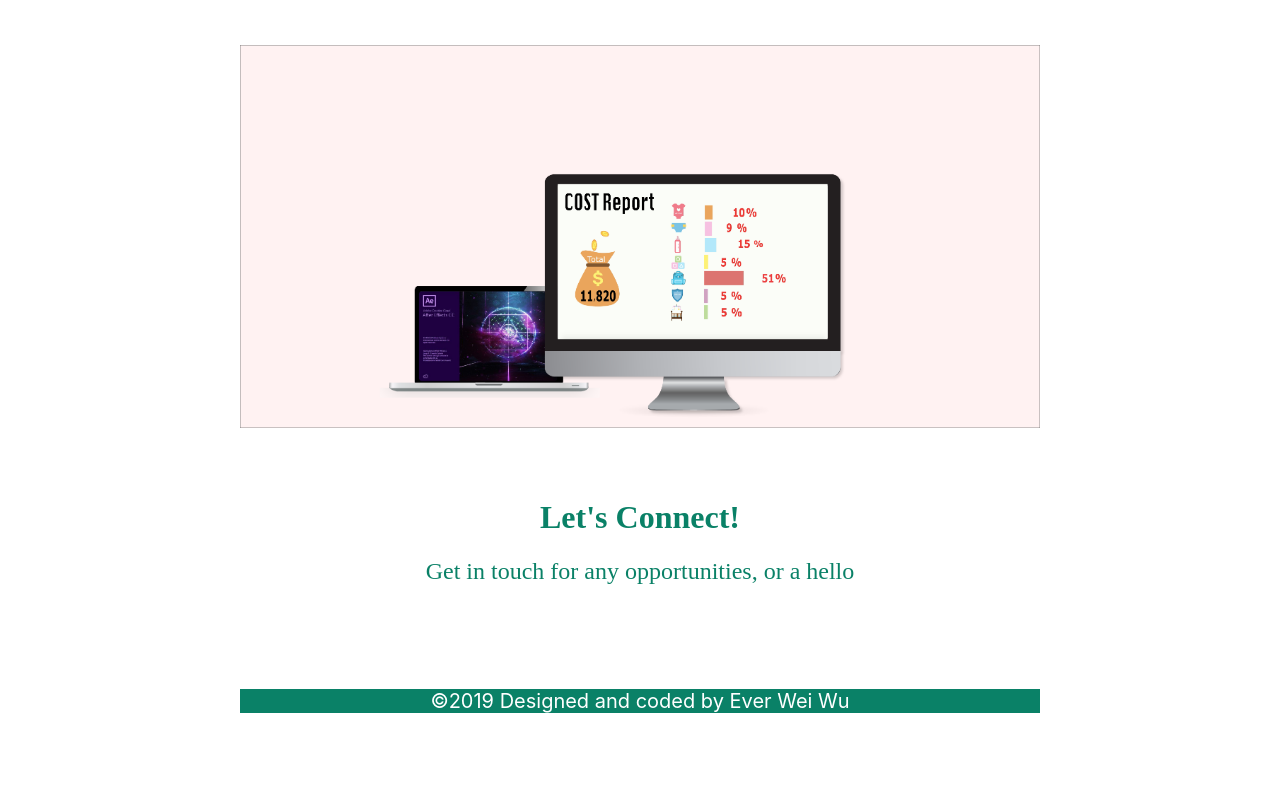
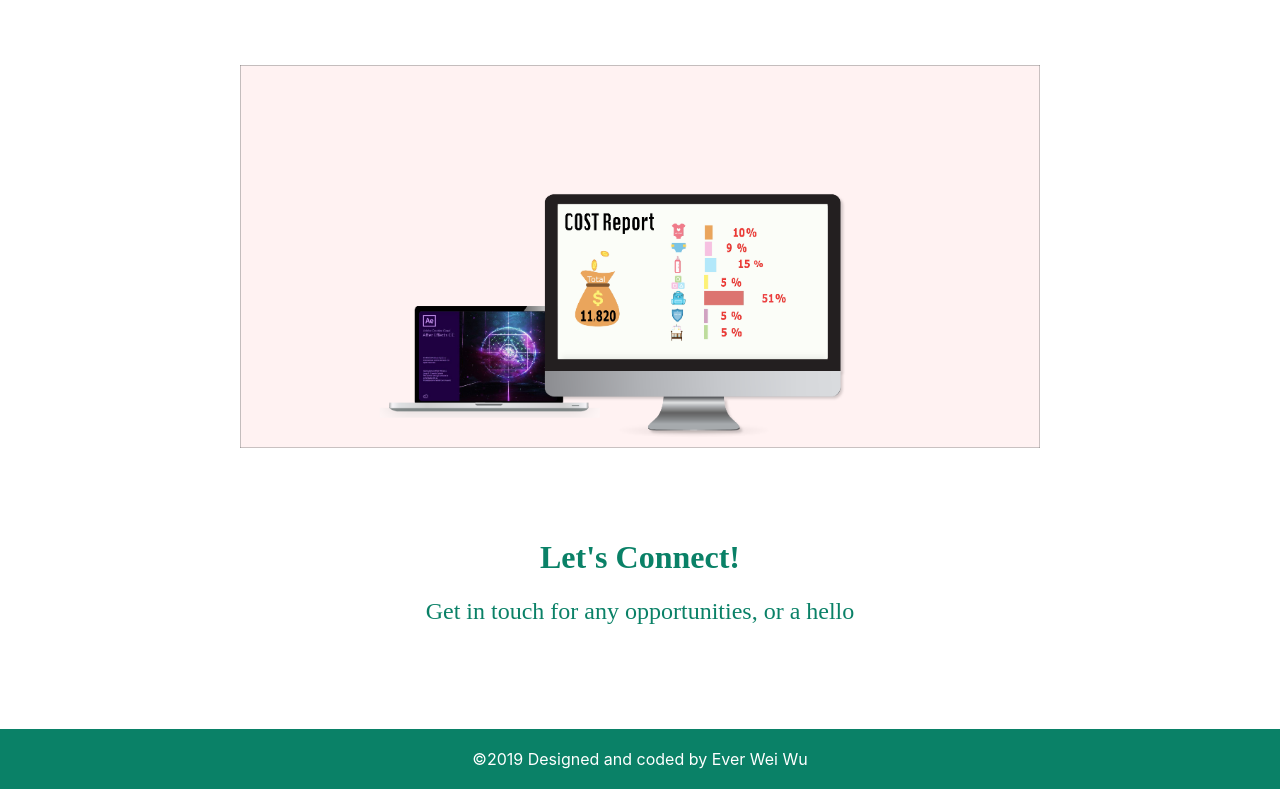
Before and after one commit to richardshi/ever-portfolio-react, a React (Create React App) app: page / in a window 1280 px wide. Shown: the part 1768-2557 px from the top of the page. Before the commit the page ends 2481 px from the top, so only its background shows below. Built offline with nearby package versions, Linux system fonts and the light colour scheme; a web font is replaced by a local one.

Commit message:
landing page hover effect

```diff
--- a/src/assets/sass/components/PublicFooter.scss
+++ b/src/assets/sass/components/PublicFooter.scss
@@ -1,8 +1,13 @@
 .Public__Footer{
     width: 100%;
+    height: 60px;
     color: white;
     background-color: #0a8167;
     text-align: center;
     vertical-align: center;
-    font-size: 1.25em;
+
+    .Public__Footer-Context{
+        padding-top: 20px;
+        font-size: 16px;
+    }
 }
--- a/src/components/PublicFooter/PublicFooter.jsx
+++ b/src/components/PublicFooter/PublicFooter.jsx
@@ -4,7 +4,9 @@ import 'assets/sass/components/PublicFooter.scss';
 function PublicFooter(){
     return(
         <footer>
-            <div className="Public__Footer">©2019 Designed and coded by Ever Wei Wu</div>
+            <div className="Public__Footer">
+                <div className="Public__Footer-Context">©2019 Designed and coded by Ever Wei Wu</div>
+            </div>
         </footer>
     )
 }
--- a/src/views/LandingPage/LandingPage.jsx
+++ b/src/views/LandingPage/LandingPage.jsx
@@ -75,6 +75,7 @@ class LandingPage extends Component {
             return(
                 <div className="design-block">
                     <img className="design-block__Image" src={designObject.image}></img>
+                    <div className="design-block__Hover">{designObject.name}</div>
                 </div>
             );
         })
@@ -91,6 +92,7 @@ class LandingPage extends Component {
             return(
                 <div className="project-block">
                     <img className="project-block__Image" src={projectObject.image}></img>
+                    <div className="project-block__Hover">{projectObject.name}</div>
                 </div>
             );
         })
@@ -103,13 +105,13 @@ class LandingPage extends Component {
     renderProjectsForSchoolFinal(){
         let schoolDesign = [
             {
-                name: "Kitakata",
+                name: "Kitakata Ramen",
                 id: "kitakata",
                 image: designKitakata,
                 link: "",
             },
             {
-                name: "BigPixel",
+                name: "Big Pixel",
                 id: "bigpixel",
                 image: designBigPixel,
                 link: "",
@@ -117,7 +119,7 @@ class LandingPage extends Component {
         ];
         let schoolProjects = [
             {
-                name: "BabyCostReport",
+                name: "Baby Cost Report",
                 id: "babycostreport",
                 image: projectBabyCostReport,
                 link: "",
@@ -128,6 +130,7 @@ class LandingPage extends Component {
             return(
                 <div className="design-block">
                     <img className="design-block__Image" src={designObject.image}></img>
+                    <div className="design-block__Hover">{designObject.name}</div>
                 </div>
             );
         })
@@ -136,6 +139,7 @@ class LandingPage extends Component {
             return(
                 <div className="project-block">
                     <img className="project-block__Image" src={projectObject.image}></img>
+                    <div className="project-block__Hover">{projectObject.name}</div>
                 </div>
             );
         })
@@ -163,7 +167,7 @@ class LandingPage extends Component {
     render(){
         const {logoAnimationCompleted, designList, projectList, isSchoolProject} = this.state;
 
-        let LandingPageClass="LandingPage__Container";
+        let LandingPageClass="LandingPage";
         if (logoAnimationCompleted){
             LandingPageClass = LandingPageClass + " show";
         }
@@ -183,6 +187,7 @@ class LandingPage extends Component {
             <div>
                 {logoAnimation}
                 <div className={LandingPageClass}>
+                    <div className="LandingPage__Container">
                     <div className="LandingPage__Nav-Bar row-section">
                         <div className="Nav-Bar-Left">
                             <Link>
@@ -228,6 +233,7 @@ class LandingPage extends Component {
                             </div>
                         </div>
                     </div>
+                    </div>
                     <PublicFooter/>
                 </div>
             </div>
--- a/src/views/LandingPage/LandingPage.scss
+++ b/src/views/LandingPage/LandingPage.scss
@@ -1,14 +1,22 @@
 @import "assets/sass/utilities/_config.scss";
 @import "assets/sass/utilities/_utilities.scss";
 
-.LandingPage__Container{
+.LandingPage{
     visibility: visible;
     opacity: 0;
     -moz-transition: all 2s ease-in-out;
     -o-transition: all 2s ease-in-out;
     -webkit-transition: all 2s ease-in-out;
     transition: all 2s ease-in-out;
+    width: 100%;
 
+    &.show{
+        //visibility: visible;
+        opacity: 1;
+        //animation: all 2s ease-in-out forwards;
+    }
+
+    .LandingPage__Container{
         max-width: 300px;
         margin: auto;
 
@@ -20,12 +28,6 @@
         }
         @include for-size(extra-large){
             max-width: 800px;
-    }
-
-    &.show{
-        //visibility: visible;
-        opacity: 1;
-        //animation: all 2s ease-in-out forwards;
         }
 
         .row-section{
@@ -138,7 +140,23 @@
                         width: 100%;
                         height: 100%;
                         object-fit: cover;
+                        display: block;
                     }
+                    .design-block__Hover{
+                        display: block;
+                        width: 50%;
+                        height: 50%;
+                        padding: 25%;
+
+                        margin-top: -100%;
+                        background-color: white;
+                        opacity: 0;
+                        &:hover{
+                            opacity: 0.7;
+                        }
+                        transition: all 0.2s ease-in-out;
+                    }
+
                 }
             }
         }
@@ -155,6 +173,21 @@
                     .project-block__Image{
                         width: 100%;
                     }
+
+                    .project-block__Hover{
+                        display: block;
+                        width: 50%;
+                        height: 50%;
+                        padding: 25%;
+                        margin-top: -50%;
+                        background-color: white;
+                        opacity: 0;
+                        &:hover{
+                            opacity: 0.7;
+                        }
+                        transition: all 0.2s ease-in-out;
+                    }
+
                 }
             }
         }
@@ -167,3 +200,4 @@
             }
         }
     }
+}
```
Lines whose indentation alone changed are shown as unchanged.
